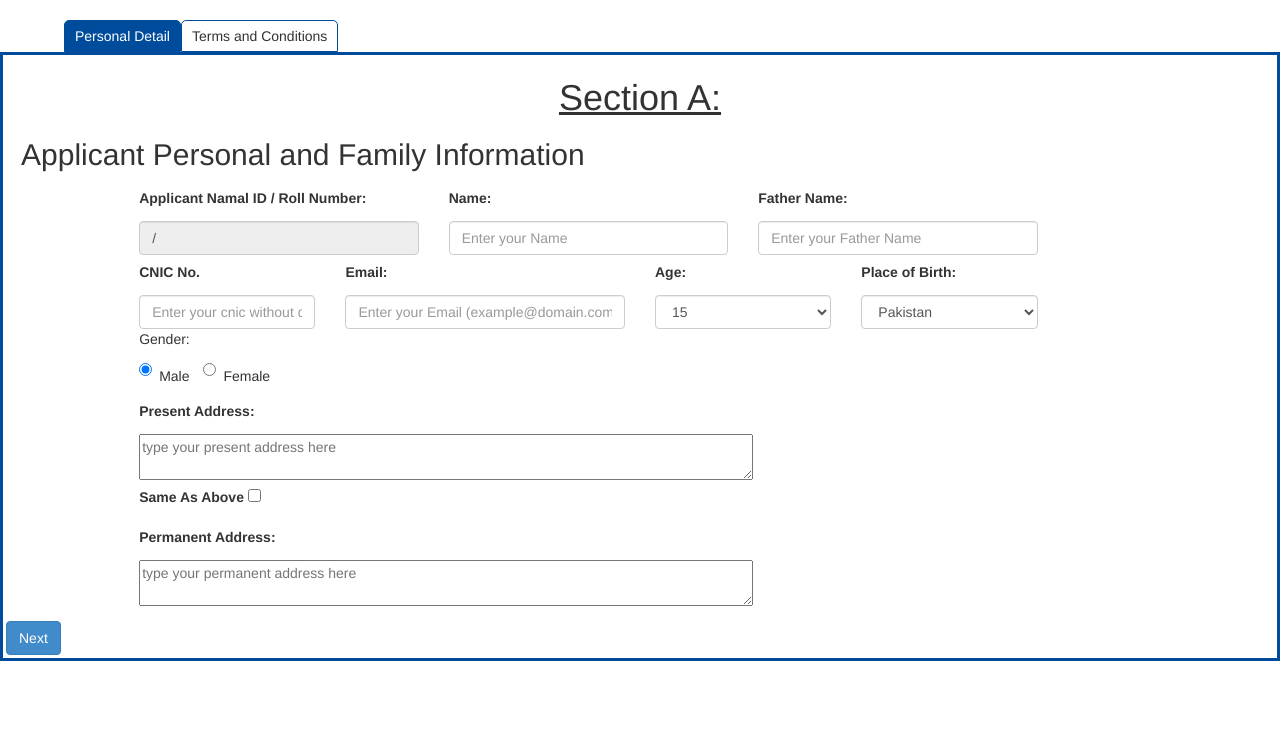
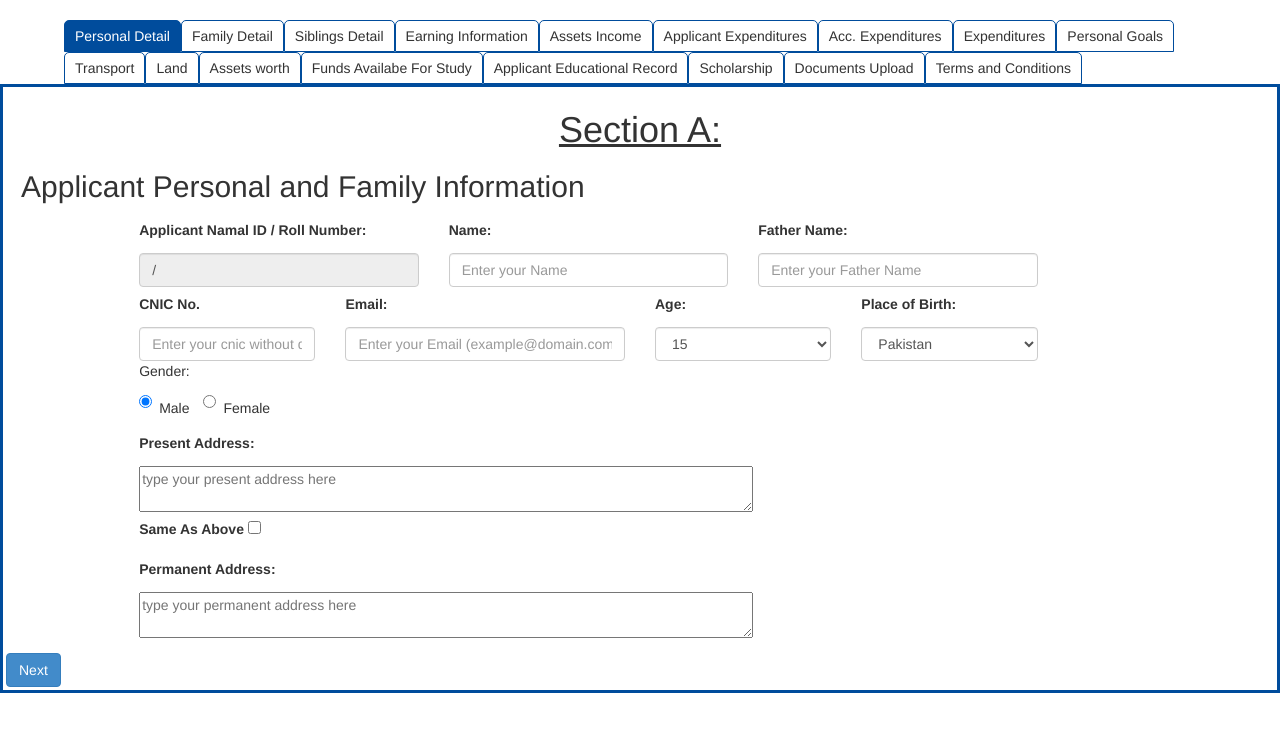
Before and after one commit to ShafiUllahNiazi/form, a PHP site: page / in a window 1280 px wide. Shown: the top 732 px of the page. Run offline with PHP 8.4, Linux system fonts and the light colour scheme; the visitor is signed in with stand-in values (Sample User, id 1); some libraries are stand-ins or nearby versions.

Commit message:
last demo completing report task
before eid ul azha

```diff
--- a/form.js
+++ b/form.js
@@ -253,6 +253,10 @@ if($("#personal-field").css('display') != 'none') {
 
 	if(!$("#name").val().match(/^[a-zA-Z ]+$/)) {
 		$("#name-error").html("Invalid Name!");
+		output = false;
+	}
+		if(!$("#applicant_father").val().match(/^[a-zA-Z ]+$/)) {
+		$("#applicant_father_name-error").html("Invalid Name!!!");
 		output = false;
 	}
 
--- a/index.php
+++ b/index.php
@@ -166,7 +166,7 @@ function deleteAssetIncome() {
 
 	<div class="message"><?php if(isset($message)) echo $message; ?></div>
 		<ul id="signup-step">
-			<li id="personal" class="active">Personal Detail</li><!--
+			<li id="personal" class="active">Personal Detail</li>
 			<li id="family" >Family Detail</li>
 			<li id="sblings1" >Siblings Detail</li>
 			<li id="ik">Earning Information</li>
@@ -181,7 +181,7 @@ function deleteAssetIncome() {
 			<li id="password">Funds Availabe For Study</li>
 			<li id="usman">Applicant Educational Record</li>
 			<li id="scholarship">Scholarship</li>
-			<li id="file">Documents Upload</li>-->
+			<li id="file">Documents Upload</li>
 			<li id="terms">Terms and Conditions</li>
 
 
--- a/personalDetails.php
+++ b/personalDetails.php
@@ -28,8 +28,8 @@ function text(){
 			<div><input type="text" name="applicant_name" id="name" placeholder="Enter your Name" class="form-control"/></div>
 		</div>
 		<div class="col-sm-3">
-			<label>Father Name:</label><span id="name-error" class="signup-error"></span>
-			<div><input type="text" name="applicant_father" id="name" placeholder="Enter your Father Name" class="form-control"/></div>
+			<label>Father Name:</label><span id="applicant_father_name-error" class="signup-error"></span>
+			<div><input type="text" name="applicant_father" id="applicant_father" placeholder="Enter your Father Name" class="form-control"/></div>
 		</div>
 		<div class="col-sm-2">
 
```
